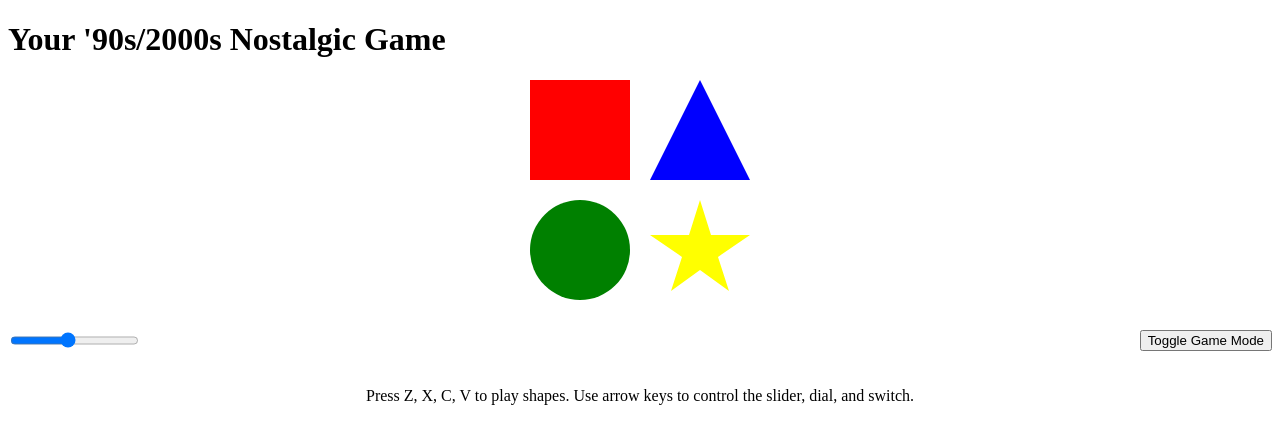
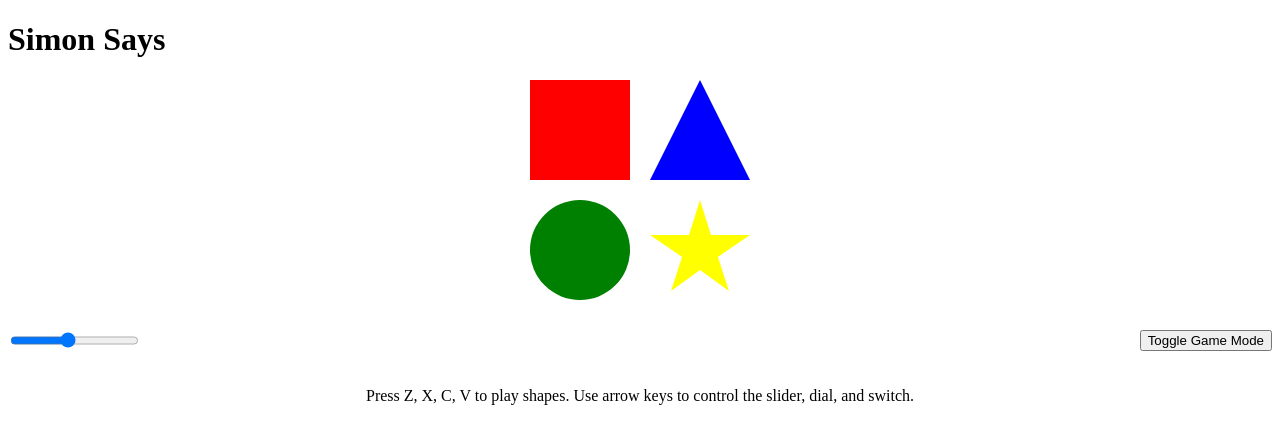
Before and after one commit to redlink2/redlink2web, a Nuxt app: page /simon in a window 1280 px wide. Shown: the top 444 px of the page. Built offline with nearby package versions, Linux system fonts and the light colour scheme.

Commit message:
changed the simon says title

```diff
--- a/pages/simon.vue
+++ b/pages/simon.vue
@@ -1,6 +1,6 @@
 <template>
 	<div>
-		<h1>Your '90s/2000s Nostalgic Game</h1>
+		<h1>Simon Says</h1>
 		<SimonGame />
 	</div>
 </template>
```
